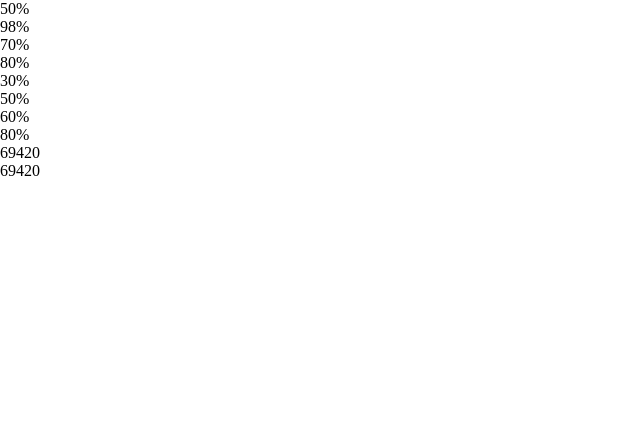
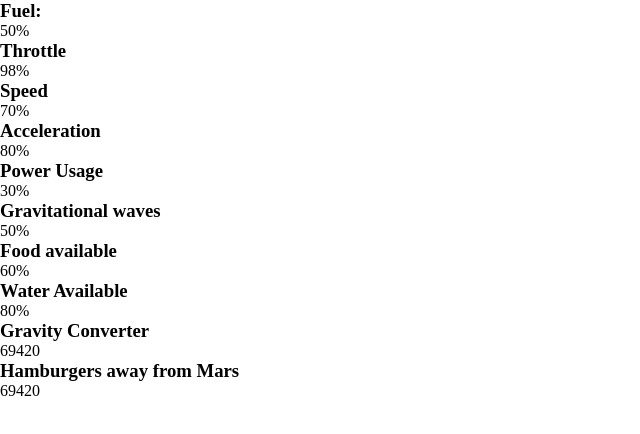
Before and after one commit to Stanko-thuas/programming_extended, a plain HTML site: page index.html in a window 1280 px wide. Shown: the whole page, without its empty margins (0-640 px from the left). Drawn offline with Linux system fonts and the light colour scheme.

Commit message:
Added titles

```diff
--- a/index.html
+++ b/index.html
@@ -10,39 +10,52 @@
     <div class="container">
         <div class="ship-parameters">
             <div class="fuel-ship" >
+                <h3>Fuel:</h3>
                 <p id="parameters">-</p>
             </div>
             <div class="throttle-ship" >
+                <h3>Throttle</h3>
                 <p id="throttle">-</p>
             </div>
             <div class="speed-ship" >
+                <h3>Speed</h3>
                 <p id="speed">-</p>
             </div>
             <div class="acceleration-ship">
+                <h3>Acceleration</h3>
                 <p id="acceleration">-</p>
             </div>
         </div>
         <div class="ship-eviroment">
             <div class="fuel-ship" >
+                <h3>Power Usage</h3>
                 <p id="fuel">-</p>
             </div>
             <div class="gravity-ship" >
+                <h3>Gravitational waves</h3>
                 <p id="gravity">-</p>
             </div>
         </div>
         <div class="ship-supplies">
             <div class="food-ship" >
+                <h3>Food available</h3>
                 <p id="food">-</p>
             </div>
             <div class="water-ship" >
+                <h3>Water Available</h3>
                 <p id="water">-</p>
             </div>
         </div>
         <div class="ship-metrics">
             <div class="gravity-ship" >
+                <h3>Gravity Converter</h3>
                 <p id="gravity-con">-</p>
             </div>
             <div class="mars-ship" >
+                <h3>Hamburgers away from Mars</h3>
+                <!--
+                    https://img-9gag-fun.9cache.com/photo/axM9pxb_700bwp.webp
+                -->
                 <p id="mars">-</p>
             </div>
         </div>
--- a/main.js
+++ b/main.js
@@ -49,7 +49,7 @@ function paraFunction (){
 
     var metricsResult = metrics[Math.floor(Math.random()*metrics.length)];
     document.getElementById("mars").innerHTML = metricsResult
-    //Gravity-Converter
+    //Mars-Distance
 
 
 };
```
